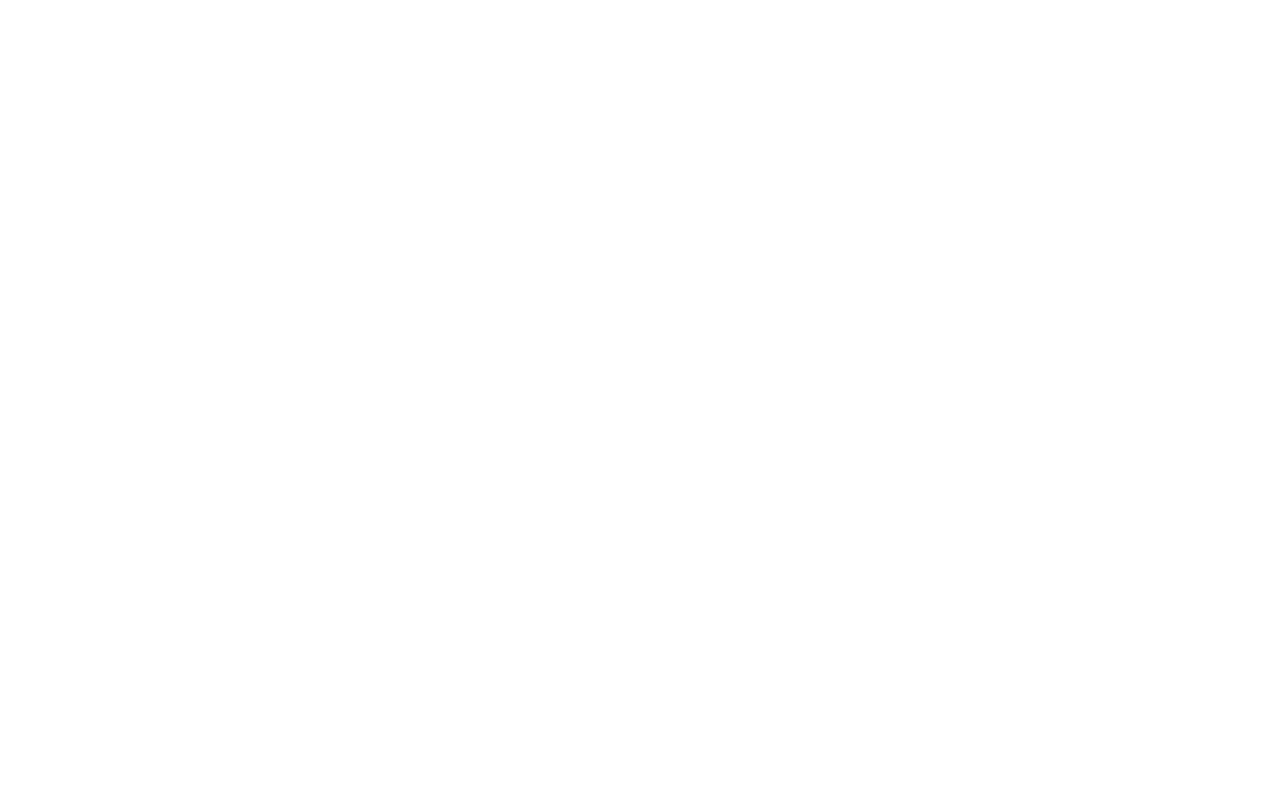
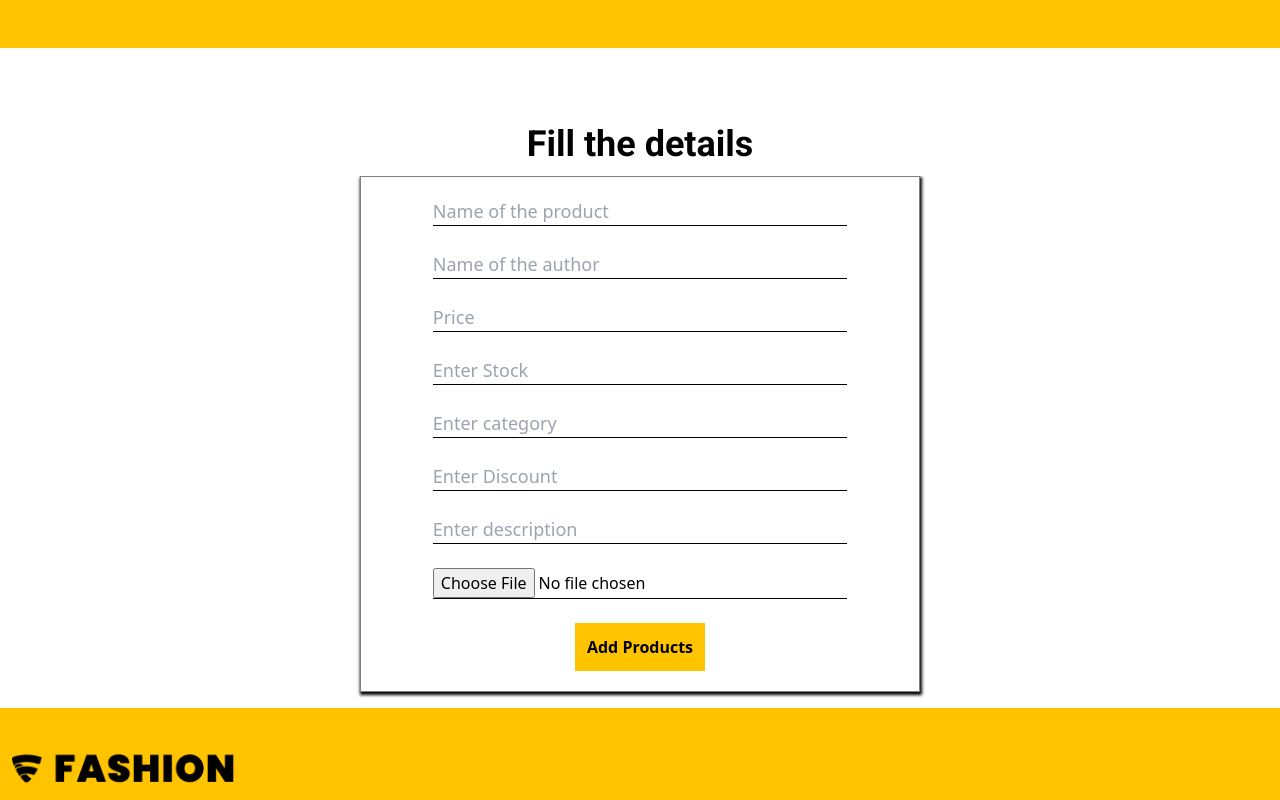
Before and after one commit to AritraChakraborty2003/Ecommerce, a React (Vite) app in the folder Frontend/my-project/: page /cms in a window 1280 px wide. Shown: the part 360-1160 px from the top of the page. Before the commit the page ends 800 px from the top, so only its background shows below. Built offline with nearby package versions, Linux system fonts and the light colour scheme.

Commit message:
books API developed

```diff
--- a/Frontend/my-project/package.json
+++ b/Frontend/my-project/package.json
@@ -14,6 +14,7 @@
     "@fortawesome/free-brands-svg-icons": "^6.5.2",
     "@fortawesome/free-solid-svg-icons": "^6.5.2",
     "@fortawesome/react-fontawesome": "^0.2.0",
+    "axios": "^1.6.8",
     "react": "^18.2.0",
     "react-dom": "^18.2.0",
     "react-fontawesome": "^1.7.1",
--- a/Frontend/my-project/src/App.jsx
+++ b/Frontend/my-project/src/App.jsx
@@ -4,8 +4,8 @@
 import First from "./components/First";
 import Detailspage from "./components/Detailspage";
 import Banner from "./components/Banner";
-import Cmsbooks from "./components/Cmsbooks";
 import Item from "./components/Item";
+import Cms from "./components/Cms";
 import "slick-carousel/slick/slick.css";
 import "slick-carousel/slick/slick-theme.css";
 import { Routes, BrowserRouter, Route } from "react-router-dom";
@@ -19,7 +19,7 @@
           <Route path="/footer" element={<Foot1 />}></Route>
           <Route path="/banner" element={<Banner />}></Route>
           <Route path="/books" element={<Item />}></Route>
-          <Route path="/cms" element={<Cmsbooks />}></Route>
+          <Route path="/cms" element={<Cms />}></Route>
           <Route path="/details" element={<Detailspage />}></Route>
         </Routes>
       </BrowserRouter>
--- /dev/null
+++ b/Frontend/my-project/src/components/Cms.jsx
@@ -0,0 +1,191 @@
+import Header from "./Header";
+import Foot1 from "./Foot1";
+import "./custom.css";
+import { useState } from "react";
+import axios from "axios";
+const Cms = () => {
+  const [state, setState] = useState({
+    name: "",
+    price: "",
+    author: "",
+    stock: "",
+    category: "",
+    discount: "",
+    descr: "",
+    selectedFile: null,
+    filename: null,
+  });
+  /*const handleChange = () => {
+    setState({
+      name: document.getElementById("name").value,
+      price: document.getElementById("price").value,
+      author: document.getElementById("author").value,
+      stock: document.getElementById("stock").value,
+      category: document.getElementById("category").value,
+      discount: document.getElementById("discount").value,
+      descr: document.getElementById("description").value,
+    });
+  };*/
+
+  const fileSelectedHandler = (event) => {
+    let file = event.target.files[0].name;
+    setState({
+      selectedFile: event.target.files[0],
+      filename: document.getElementById("file").value,
+    });
+    console.log(file);
+  };
+
+  const fileUploadHandler = (event) => {
+    event.preventDefault();
+    let name1 = document.getElementById("name").value;
+    let price1 = document.getElementById("price").value;
+    let author1 = document.getElementById("author").value;
+    let stock1 = document.getElementById("stock").value;
+    let category1 = document.getElementById("category").value;
+    let discount1 = document.getElementById("discount").value;
+    let descr1 = document.getElementById("description").value;
+    // let file = event.target.files[0].name;
+    //let filename = document.getElementById("file").value;
+    console.log(name1);
+    let formData = new FormData();
+    formData.append("name", name1);
+    formData.append("price", price1);
+    formData.append("author", author1);
+    formData.append("stock", stock1);
+    formData.append("category", category1);
+    formData.append("discount", discount1);
+    formData.append("description", descr1);
+    formData.append("filename", state.filename);
+    formData.append("file", state.selectedFile);
+
+    const config = {
+      headers: { "content-type": "multipart/form-data" },
+    };
+    let control = true;
+    axios
+      .post("http://127.0.0.1:8000/booksAPI", formData, config)
+      .then((res) => {
+        if (res.status != 200) {
+          control = false;
+        }
+      });
+    if (control) {
+      document.getElementById("success").innerHTML = "Uploaded Successfully";
+    }
+  };
+  return (
+    <>
+      <Header />
+      <div className="banner w-screen h-72 bg-mustardyellow flex justify-center items-center">
+        <div className="w-12/12">
+          <p className="text-4xl lg:text-7xl font-semibold overflow-hidden">
+            CMS Application
+          </p>
+          <br />
+          <p className="text-center text-lg">
+            ( Your one stop Cms Solution for Books )
+          </p>
+        </div>
+      </div>
+      <p
+        id="success"
+        className="text-4xl ml-5 overflow-hidden font-bold h-16"
+      ></p>
+      <p className="mt-3 text-center font-roboto font-bold text-4xl overflow-hidden">
+        Fill the details
+      </p>
+      <div className="formHolder mt-3">
+        <form
+          encType="multipart/form"
+          className="w-[90vmin] lg:w-[70vmin] p-5 mb-4"
+        >
+          <input
+            className="text-lg"
+            type="text"
+            name="name"
+            id="name"
+            placeholder="Name of the product"
+            ////onChange={handleChange}
+          />
+          <br />
+          <input
+            className="text-lg"
+            type="text"
+            name="author"
+            id="author"
+            placeholder="Name of the author"
+            ////onChange={handleChange}
+          />
+          <br />
+          <input
+            className="text-lg"
+            type="number"
+            name="price"
+            id="price"
+            placeholder="Price"
+            //onChange={handleChange}
+          />
+          <br />
+          <input
+            className="text-lg"
+            type="Number"
+            name="stock"
+            id="stock"
+            placeholder="Enter Stock"
+            //onChange={handleChange}
+          />
+          <br />
+          <input
+            className="text-lg"
+            type="text"
+            name="category"
+            id="category"
+            placeholder="Enter category"
+            //onChange={handleChange}
+          />
+          <br />
+          <input
+            className="text-lg"
+            type="Number"
+            name="discount"
+            id="discount"
+            placeholder="Enter Discount"
+            //onChange={handleChange}
+          />
+          <br />
+          <input
+            className="text-lg"
+            type="text"
+            name="description"
+            id="description"
+            placeholder="Enter description"
+            //onChange={handleChange}
+          />
+          <br />
+
+          <input
+            type="file"
+            name="file"
+            id="file"
+            placeholder="Upload your file"
+            onChange={fileSelectedHandler}
+          />
+
+          <br />
+          <button
+            className="button bg-mustardyellow text-black p-3 font-bold"
+            type="submit"
+            onClick={fileUploadHandler}
+          >
+            Add Products
+          </button>
+        </form>
+      </div>
+
+      <Foot1 />
+    </>
+  );
+};
+
+export default Cms;
--- /dev/null
+++ b/Frontend/my-project/src/components/custom.css
@@ -0,0 +1,27 @@
+* {
+  margin: 0;
+  padding: 0;
+  box-sizing: border-box;
+  overflow-x: hidden;
+}
+.formHolder {
+  width: 100vw;
+
+  display: flex;
+  justify-content: center;
+  align-items: center;
+}
+form {
+  display: flex;
+  flex-direction: column;
+  justify-content: center;
+  align-items: center;
+  border: 1px solid grey;
+  box-shadow: 1px 2px 3px 1px;
+}
+input {
+  width: 80%;
+  padding: 3vmin;
+  border-bottom: 1px solid black;
+  text-decoration: none;
+}
```
Also changed, not shown: 11 other files (tests, documents, lock files or other folders).
